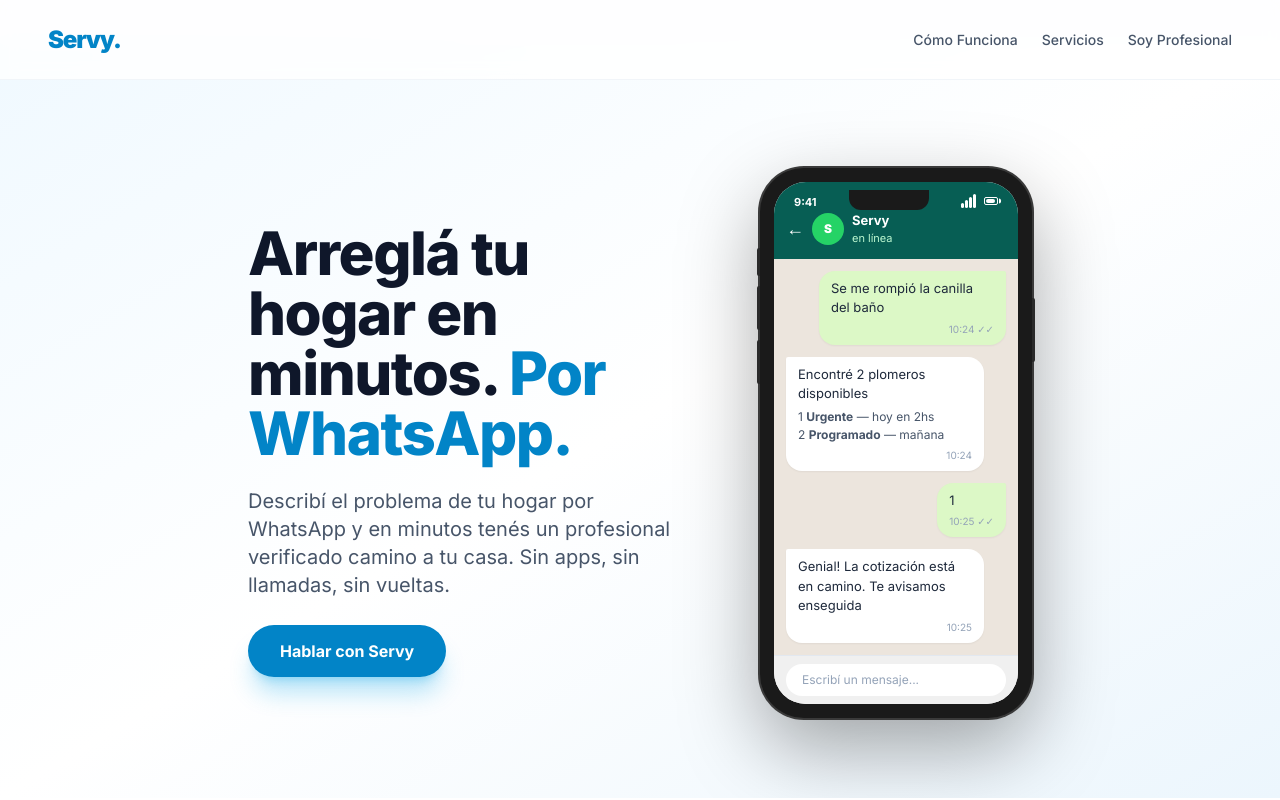
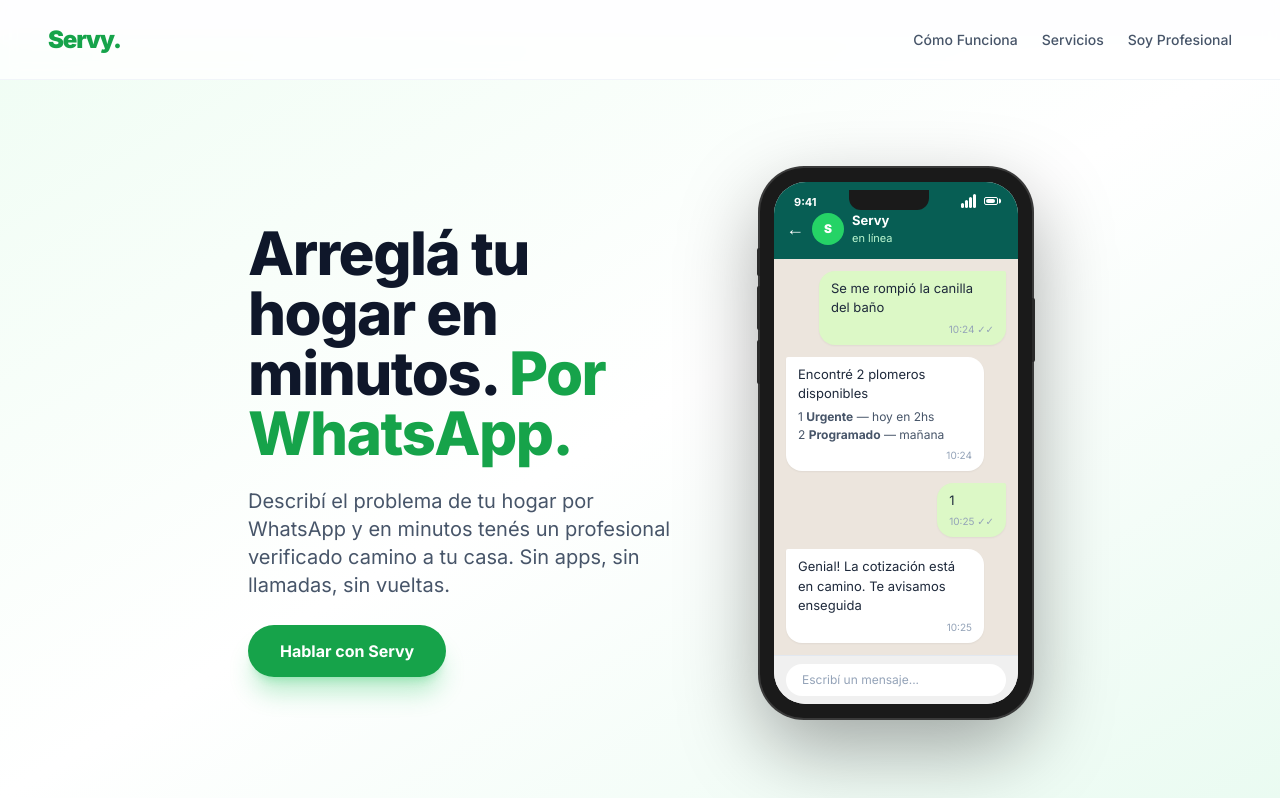
Before and after one commit to nicoanzoategui/Servyapp, a Next.js app in the folder apps/landing/: page / in a window 1280 px wide. Shown: the top 800 px of the page. Built offline with nearby package versions, Linux system fonts and the light colour scheme.

Commit message:
feat: add Tailwind config with Servy brand colors and animations

```diff
--- a/apps/landing/app/globals.css
+++ b/apps/landing/app/globals.css
@@ -8,5 +8,24 @@
   }
   body {
     @apply bg-slate-50 text-slate-900 antialiased;
+    font-family: 'Inter', sans-serif;
   }
+
+  @keyframes slide-up {
+    from { opacity: 0; transform: translateY(24px); }
+    to   { opacity: 1; transform: translateY(0); }
+  }
+  @keyframes fade-in {
+    from { opacity: 0; }
+    to   { opacity: 1; }
+  }
+
+  .animate-slide-up {
+    animation: slide-up 0.5s ease-out both;
+  }
+  .animate-fade-in {
+    animation: fade-in 0.5s ease-out both;
+  }
+  .delay-150 { animation-delay: 150ms; }
+  .delay-300 { animation-delay: 300ms; }
 }
--- a/apps/landing/tailwind.config.ts
+++ b/apps/landing/tailwind.config.ts
@@ -9,29 +9,28 @@
         extend: {
             colors: {
                 servy: {
-                    50: '#f0f9ff',
-                    100: '#e0f2fe',
-                    500: '#0ea5e9',
-                    600: '#0284c7',
-                    900: '#0c4a6e',
+                    50: '#f0fdf4',
+                    100: '#dcfce7',
+                    200: '#bbf7d0',
+                    300: '#86efac',
+                    400: '#4ade80',
+                    500: '#22c55e',
+                    600: '#16a34a',
+                    700: '#15803d',
+                    800: '#166534',
+                    900: '#14532d',
                 },
             },
-            animation: {
-                'fade-in': 'fadeIn 0.5s ease-out',
-                'slide-up': 'slideUp 0.5s ease-out',
+            fontFamily: {
+                sans: ['Inter', 'sans-serif'],
             },
-            keyframes: {
-                fadeIn: {
-                    '0%': { opacity: '0' },
-                    '100%': { opacity: '1' },
-                },
-                slideUp: {
-                    '0%': { opacity: '0', transform: 'translateY(20px)' },
-                    '100%': { opacity: '1', transform: 'translateY(0)' },
-                },
+            letterSpacing: {
+                tighter: '-0.05em',
+                tight: '-0.025em',
             },
         },
     },
     plugins: [],
 };
+
 export default config;
```
